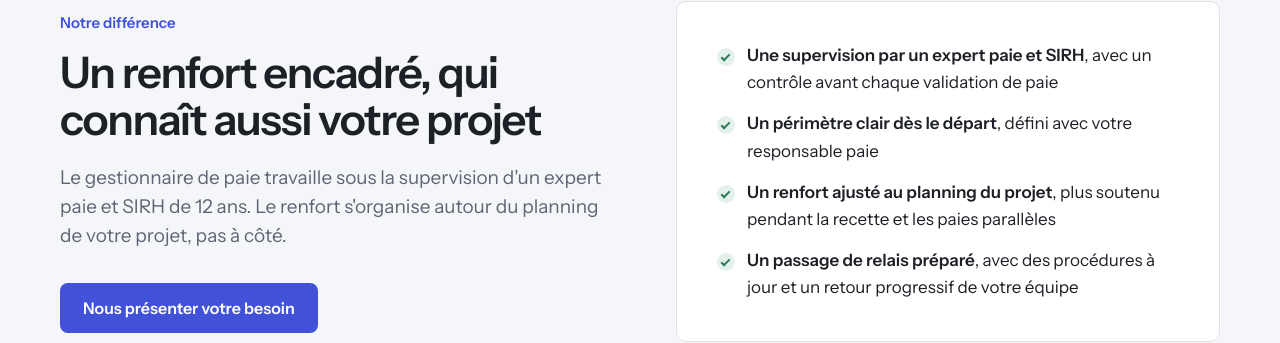
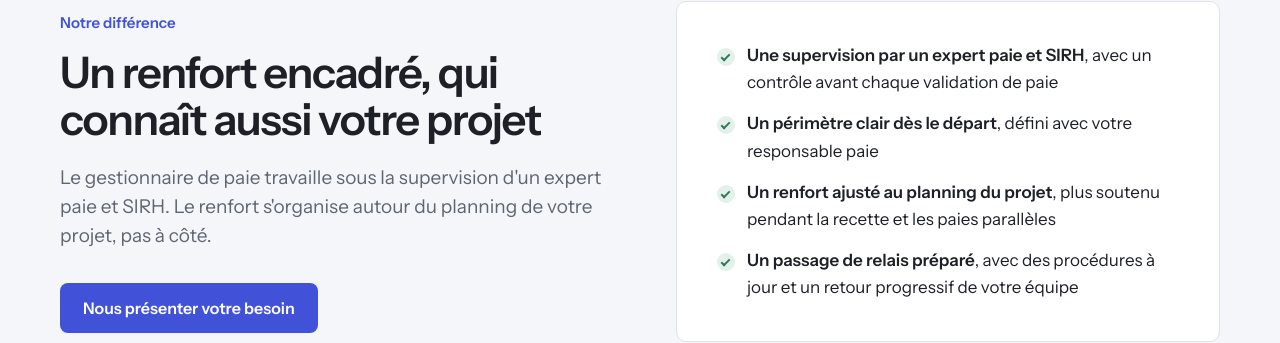
Before and after one commit to mkadda/pgtsirh, a plain HTML site: page renfort-paie.html in a window 1280 px wide. Shown: the part 1470-1813 px from the top of the page. Drawn offline with Linux system fonts and the light colour scheme.

Commit message:
Renfort paie : retrait de la mention des 12 ans
Co-Authored-By: Claude Opus 5.5 <noreply@anthropic.com>
Claude-Session: https://claude.ai/code/session_01FEVQkVnxwVhhDRDELRP3Po

```diff
--- a/renfort-paie.html
+++ b/renfort-paie.html
@@ -61,7 +61,7 @@
     <div>
       <span class="kicker">Notre différence</span>
       <h2>Un renfort encadré, qui connaît aussi votre projet</h2>
-      <p class="lead" style="margin-top:20px">Le gestionnaire de paie travaille sous la supervision d'un expert paie et SIRH de 12 ans. Le renfort s'organise autour du planning de votre projet, pas à côté.</p>
+      <p class="lead" style="margin-top:20px">Le gestionnaire de paie travaille sous la supervision d'un expert paie et SIRH. Le renfort s'organise autour du planning de votre projet, pas à côté.</p>
       <div class="btns" style="margin-top:32px"><a class="btn btn-p" href="contact.html">Nous présenter votre besoin</a></div>
     </div>
     <div class="panel" style="background:#fff;border:1px solid var(--line-l)">
```
